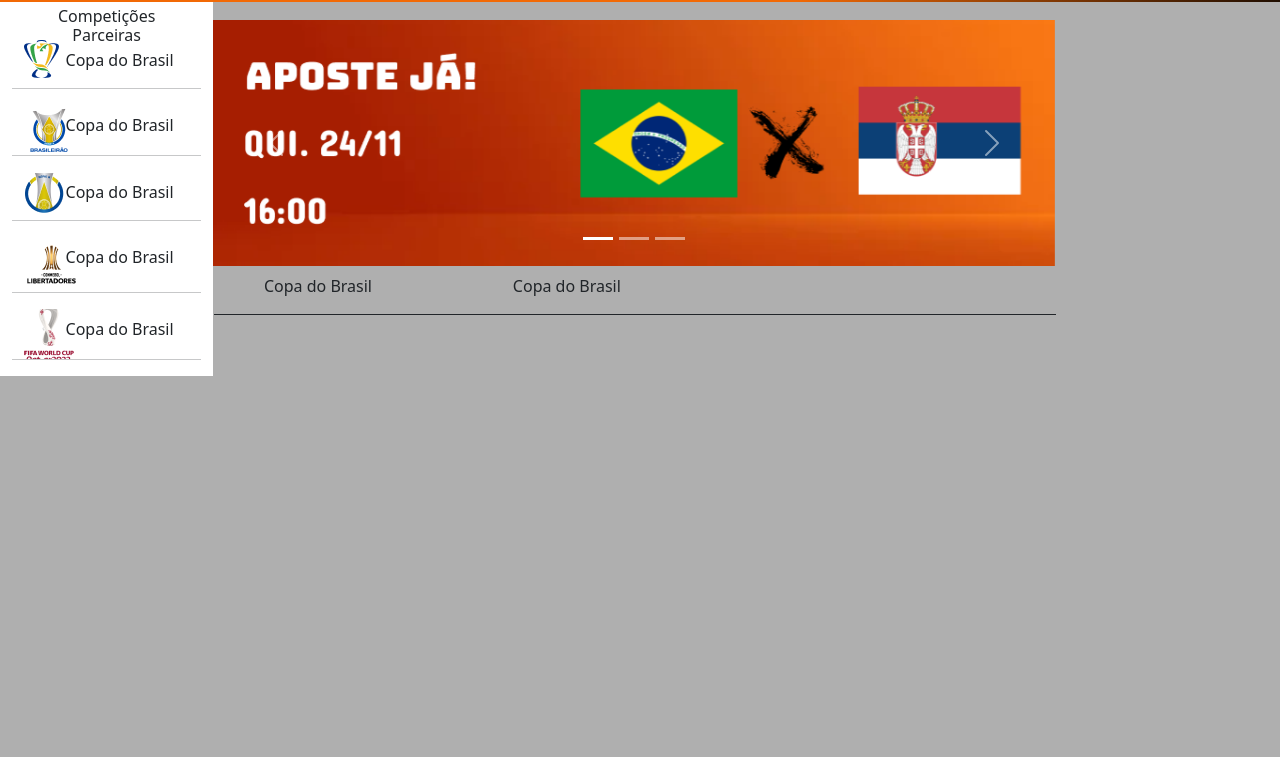
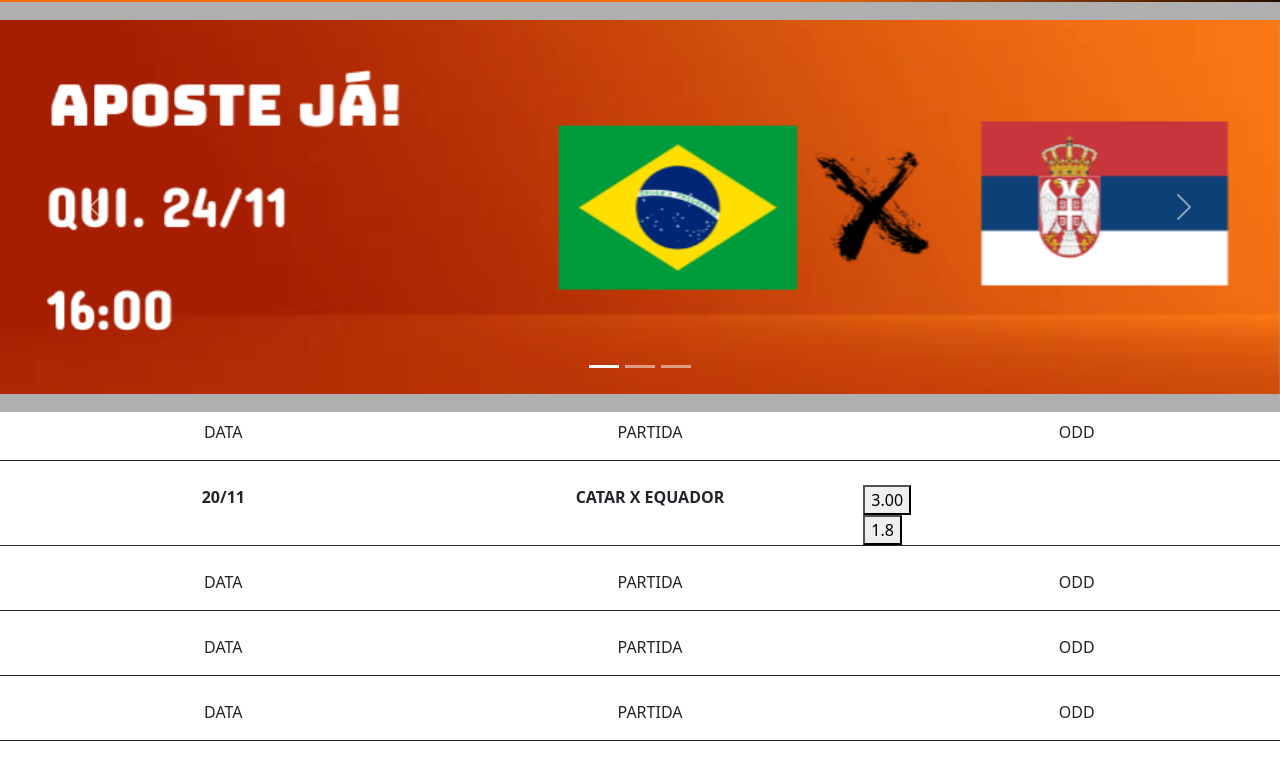
Before and after one commit to mateusmarti/bet-mgk, a plain HTML site: page index.html in a window 1280 px wide. Shown: the part 54-811 px from the top of the page. Drawn offline with nearby package versions, Linux system fonts and the light colour scheme.

Commit message:
atualizações

```diff
--- a/css/style.css
+++ b/css/style.css
@@ -4,9 +4,6 @@
     }
     .hamburguer {
         margin-left: 350px;
-    }
-    .apostas {
-        display: none;
     }
     .text-comp {
         display: none;
@@ -16,12 +13,13 @@
     }
 }
 @media (min-width:700px) {
-    .carrossel {
-        margin-left: 12px;
-    }
+
     .intro {
         background-color: rgba(0, 0, 0, 0);
         height: 10px;
+    }
+    .imagem-wc, .texto-menu {
+        margin-top: 10px;
     }
 }
 body{
@@ -51,3 +49,6 @@
 .menu-esquerda {
     margin-left: 0;
 }
+.apostas {
+    background-color: white;
+}
--- a/index.html
+++ b/index.html
@@ -27,9 +27,6 @@
                             <div class="collapse navbar-collapse" id="navbarSupportedContent">
                                 <ul class="navbar-nav me-auto mb-2 mb-lg-0">
                                     <li class="nav-item opcoes-menu">
-                                        <a class="nav-link text-white" aria-current="page" href="#apostas">Apostas</a>
-                                    </li>
-                                    <li class="nav-item opcoes-menu">
                                         <a class="nav-link text-white" href="depositos.html">Depósitos</a>
                                     </li>
                                     <li class="nav-item opcoes-menu">
@@ -50,45 +47,10 @@
       </nav>
 
       <!-- MENU ESQUERDA -->
-        <div class="row g-0">
-            <div class="row col-md-2 logos-menu menu-esquerda menu-comp">
-                <div class="col-12">
-                    <h6 class="text-comp text-intro text-center">Competições Parceiras</h6>
-                </div>
-                <div class="col-12 col-md-2 imagem-cdb">
-                    <img src="img/image 6.png" alt="">
-                </div>
-                <div class="col-md-9 texto-menu">
-                    <p class="text-comp">Copa do Brasil</p>
-                </div><hr>
-                <div class="col-12 col-md-2 imagem-bra">
-                    <img src="img/image 4.png" alt="">
-                </div>
-                <div class="col-md-9 texto-menu">
-                    <p class="text-comp">Copa do Brasil</p>
-                </div><hr>
-                <div class="col-12 col-md-2 imagem-bra-b">
-                    <img src="img/image 5.png" alt="">
-                </div>
-                <div class="col-md-9 texto-menu">
-                    <p class="text-comp">Copa do Brasil</p>
-                </div><hr>
-                <div class="col-12 col-md-2 imagem-lib">
-                    <img src="img/image 7.png" alt="">
-                </div>
-                <div class="col-md-9 texto-menu">
-                    <p class="text-comp">Copa do Brasil</p>
-                </div><hr>
-                <div class="col-12 col-md-2 imagem-wc">
-                    <img src="img/image 8.png" alt="">
-                </div>
-                <div class="col-md-9 texto-menu">
-                    <p class="text-comp">Copa do Brasil</p>
-                </div><hr>
-            </div>
+
 
             <!-- MENU CENTRAL -->
-            <div class="col-12 col-md-8">
+            <div class="col-12">
                 <div class="col-12 intro">
                     <h2 class="text-center text-white"></h2>
                 </div>
@@ -118,27 +80,95 @@
                       <span class="visually-hidden">Next</span>
                     </button>
                   </div>
-                  <div class="row g-0">
-                    <div class="col-3">
+                  <div class="col-12 intro">
+                    <h2 class="text-center text-white"></h2>
+                </div>
+                  <div class="row g-0 apostas">
+                    <div class="col-4">
                         <div class="col-12 texto-menu">
-                            <p class="text-center">Copa do Brasil</p>
+                            <p class="text-center">DATA</p>
                         </div>
                     </div>
                     <div class="col-4">
                         <div class="col-12 texto-menu">
-                            <p class="text-center">Copa do Brasil</p>
+                            <p class="text-center">PARTIDA</p>
                         </div>
                     </div>
-                    <div class="col-5">
+                    <div class="col-4">
+                        <div class="col-12 texto-menu">
+                            <p class="text-center">ODD</p>
+                        </div>
+                    </div><hr class="opacity-100 border-2">
 
-                    </div><hr class="opacity-100 border-2"  style="margin-left: 1vw; width: 98.7%;">
+                    <div class="col-4">
+                        <div class="col-12 texto-menu">
+                            <p class="text-center"><strong>20/11</strong></p>
+                        </div>
+                    </div>
+                    <div class="col-4">
+                        <div class="col-12 texto-menu">
+                            <p class="text-center"><strong>CATAR X EQUADOR</strong></p>
+                        </div>
+                    </div>
+                    <div class="col-4">
+                        <div class="col-12 texto-menu">
+                            <div class="col-4">
+                                <button onclick="odd()">3.00</button>
+                            </div>
+                            <div class="col-4">
+                                <button onclick="odd()">1.8</button>
+                            </div>
+                        </div>
+                    </div><hr class="opacity-100 border-2">
+                    <div class="col-4">
+                        <div class="col-12 texto-menu">
+                            <p class="text-center">DATA</p>
+                        </div>
+                    </div>
+                    <div class="col-4">
+                        <div class="col-12 texto-menu">
+                            <p class="text-center">PARTIDA</p>
+                        </div>
+                    </div>
+                    <div class="col-4">
+                        <div class="col-12 texto-menu">
+                            <p class="text-center">ODD</p>
+                        </div>
+                    </div><hr class="opacity-100 border-2">
+                    <div class="col-4">
+                        <div class="col-12 texto-menu">
+                            <p class="text-center">DATA</p>
+                        </div>
+                    </div>
+                    <div class="col-4">
+                        <div class="col-12 texto-menu">
+                            <p class="text-center">PARTIDA</p>
+                        </div>
+                    </div>
+                    <div class="col-4">
+                        <div class="col-12 texto-menu">
+                            <p class="text-center">ODD</p>
+                        </div>
+                    </div><hr class="opacity-100 border-2">
+                    <div class="col-4">
+                        <div class="col-12 texto-menu">
+                            <p class="text-center">DATA</p>
+                        </div>
+                    </div>
+                    <div class="col-4">
+                        <div class="col-12 texto-menu">
+                            <p class="text-center">PARTIDA</p>
+                        </div>
+                    </div>
+                    <div class="col-4">
+                        <div class="col-12 texto-menu">
+                            <p class="text-center">ODD</p>
+                        </div>
+                    </div><hr class="opacity-100 border-2">
                 </div>
             </div>
 
-            <!-- MENU DIREITA -->
-            <div class="col-md-2 apostas">
 
-            </div>
         </div>
 
 
```
Also changed, not shown: copa.html (added).
